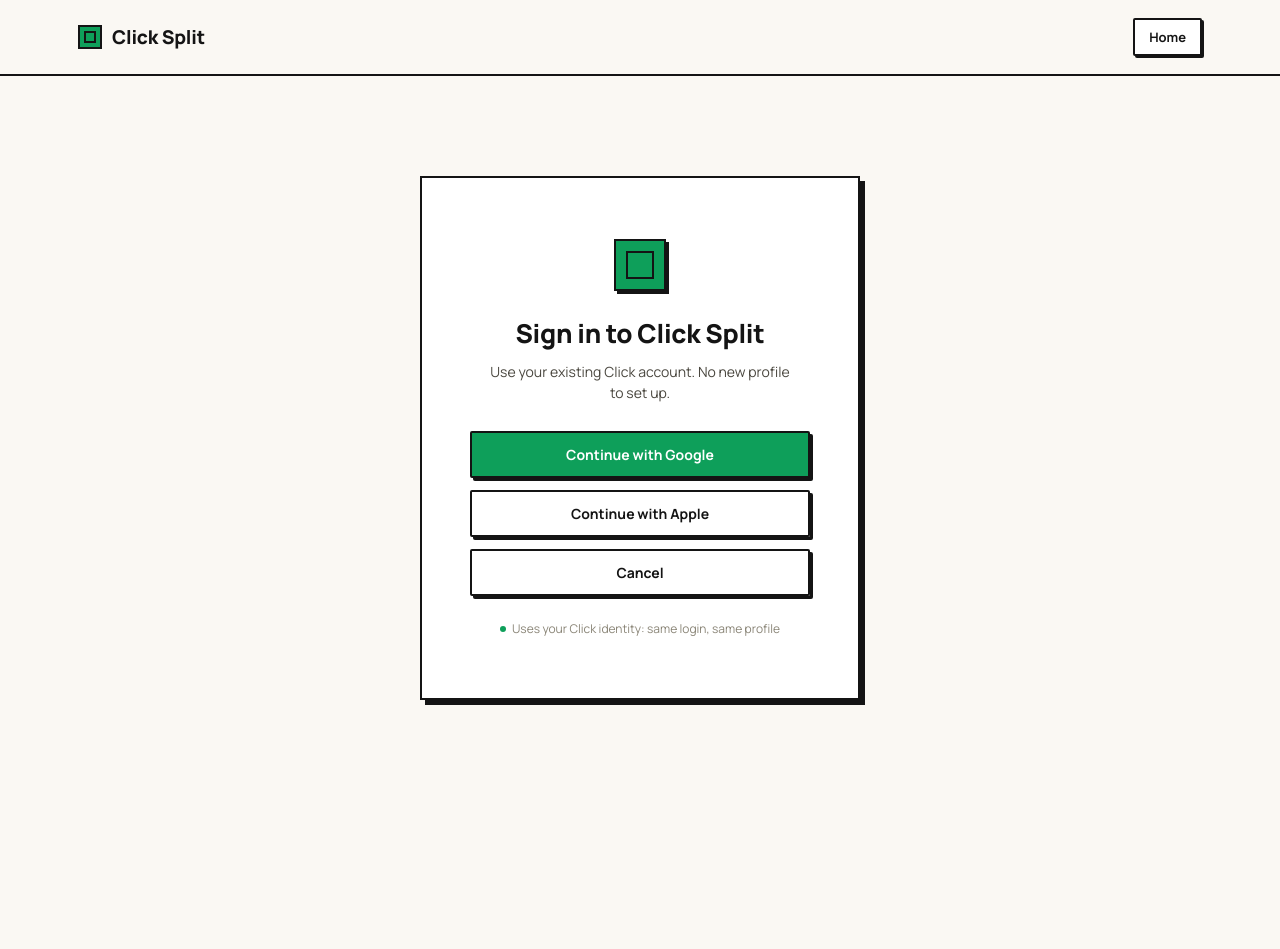
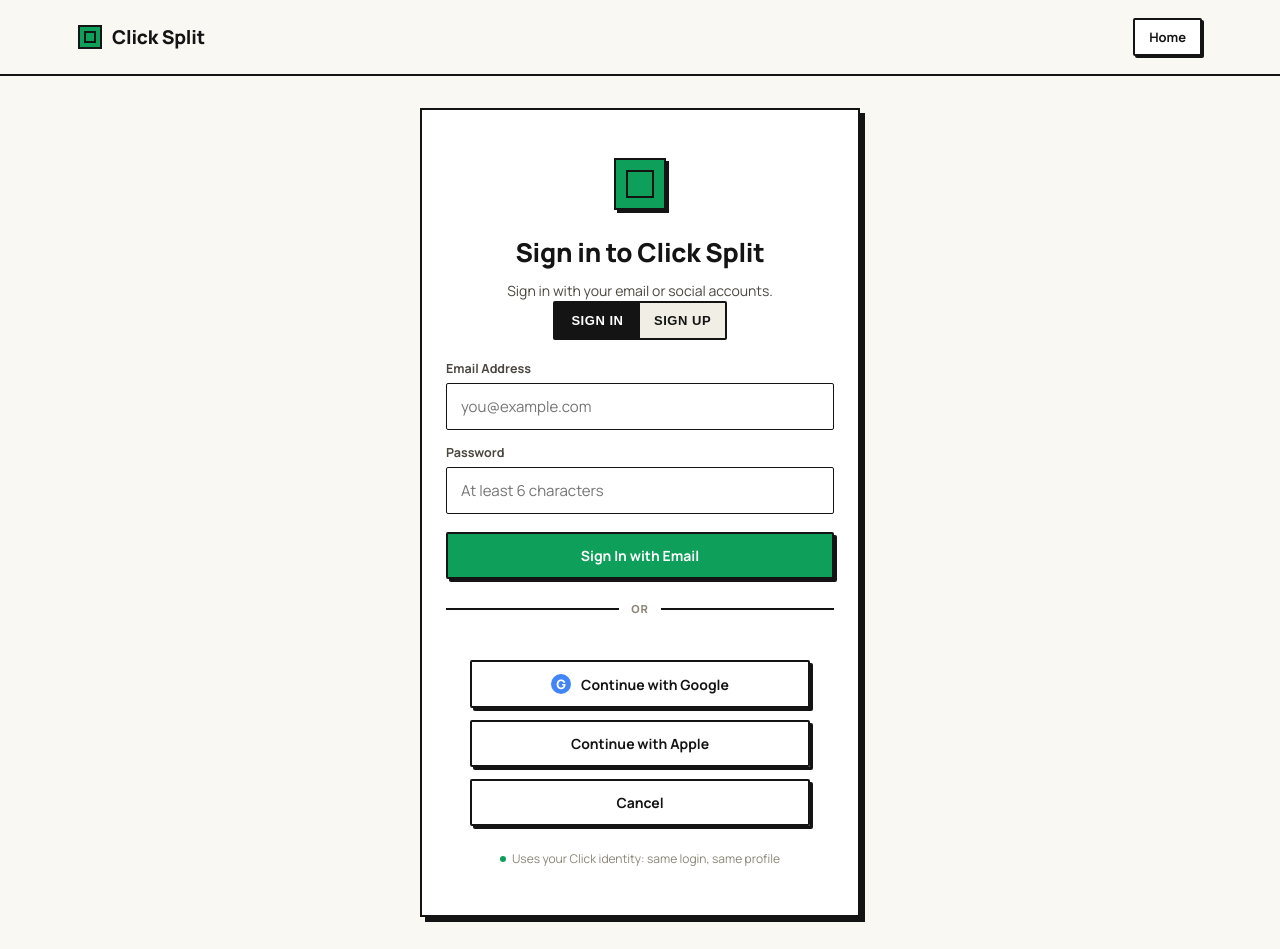
Before and after one commit to lightningbolts/click-split, a Next.js app: page /signin in a window 1280 px wide. Before the commit the page ends 800 px from the top, so only its background shows below. Built offline with nearby package versions, Linux system fonts and the light colour scheme.

Commit message:
feat: add email and password authentication and sign-up support to sign-in page

```diff
--- a/app/privacy/page.tsx
+++ b/app/privacy/page.tsx
@@ -74,7 +74,7 @@ export default function PrivacyPolicyPage() {
             <section style={{ marginBottom: '28px' }}>
               <h2 style={{ fontSize: '18px', fontWeight: 800, marginBottom: '12px' }}>5. Account Deletion & Data Rights</h2>
               <p style={{ lineHeight: 1.6, color: 'var(--ink-soft)' }}>
-                You have the right to request deletion of your account and associated expense records at any time. You can request account deletion directly within the app under Profile, or by emailing <a href="mailto:support@joinclick.co" style={{ color: 'var(--green)', textDecoration: 'underline' }}>support@joinclick.co</a>.
+                You have the right to request deletion of your account and associated expense records at any time. You can request account deletion directly within the app under Profile, or by emailing <a href="mailto:click.us.platforms@gmail.com" style={{ color: 'var(--green)', textDecoration: 'underline' }}>click.us.platforms@gmail.com</a>.
               </p>
             </section>
 
@@ -85,7 +85,7 @@ export default function PrivacyPolicyPage() {
               </p>
               <p style={{ marginTop: '8px', color: 'var(--ink)' }}>
                 <strong>Click Platforms Support</strong><br />
-                Email: <a href="mailto:support@joinclick.co" style={{ color: 'var(--green)', textDecoration: 'underline' }}>support@joinclick.co</a><br />
+                Email: <a href="mailto:click.us.platforms@gmail.com" style={{ color: 'var(--green)', textDecoration: 'underline' }}>click.us.platforms@gmail.com</a><br />
                 Website: <a href="https://joinclick.co" style={{ color: 'var(--green)', textDecoration: 'underline' }}>joinclick.co</a>
               </p>
             </section>
--- a/app/signin/page.tsx
+++ b/app/signin/page.tsx
@@ -1,15 +1,23 @@
 'use client';
 
 import Link from 'next/link';
+import { useRouter } from 'next/navigation';
 import { useState, useEffect } from 'react';
 import { getSupabaseClient } from '@/lib/supabase/client';
 
 /**
- * Sign-in page - triggers Supabase OAuth (Google or Apple).
+ * Sign-in page supporting Supabase Email/Password and OAuth (Google / Apple).
  */
 export default function SignInPage() {
+  const router = useRouter();
+  const [mode, setMode] = useState<'signin' | 'signup'>('signin');
+  const [email, setEmail] = useState('');
+  const [password, setPassword] = useState('');
+  const [fullName, setFullName] = useState('');
+  const [isSubmitting, setIsSubmitting] = useState(false);
   const [loadingProvider, setLoadingProvider] = useState<string | null>(null);
   const [error, setError] = useState<string | null>(null);
+  const [message, setMessage] = useState<string | null>(null);
   const [origin, setOrigin] = useState<string>('');
 
   useEffect(() => {
@@ -18,9 +26,90 @@ export default function SignInPage() {
     }
   }, []);
 
+  const handlePasswordAuth = async (e: React.FormEvent) => {
+    e.preventDefault();
+    setError(null);
+    setMessage(null);
+
+    const cleanEmail = email.trim();
+    if (!cleanEmail || !password) {
+      setError('Please enter both email and password.');
+      return;
+    }
+
+    if (password.length < 6) {
+      setError('Password must be at least 6 characters.');
+      return;
+    }
+
+    if (mode === 'signup' && !fullName.trim()) {
+      setError('Please enter your full name.');
+      return;
+    }
+
+    const supabase = getSupabaseClient();
+    if (!supabase) {
+      setError('Authentication service is not configured.');
+      return;
+    }
+
+    setIsSubmitting(true);
+
+    try {
+      if (mode === 'signin') {
+        const { data, error: signInErr } = await supabase.auth.signInWithPassword({
+          email: cleanEmail,
+          password,
+        });
+
+        if (signInErr) {
+          setError(signInErr.message);
+          setIsSubmitting(false);
+          return;
+        }
+
+        if (data.session) {
+          router.push('/dashboard');
+          router.refresh();
+        }
+      } else {
+        const { data, error: signUpErr } = await supabase.auth.signUp({
+          email: cleanEmail,
+          password,
+          options: {
+            data: {
+              full_name: fullName.trim(),
+            },
+          },
+        });
+
+        if (signUpErr) {
+          setError(signUpErr.message);
+          setIsSubmitting(false);
+          return;
+        }
+
+        if (data.session) {
+          // If session returned immediately (email confirmation disabled)
+          router.push('/dashboard');
+          router.refresh();
+        } else {
+          setMessage('Account created! Please check your email to confirm your account, then sign in.');
+          setMode('signin');
+          setPassword('');
+          setIsSubmitting(false);
+        }
+      }
+    } catch (err: unknown) {
+      setError(err instanceof Error ? err.message : 'An unexpected error occurred.');
+      setIsSubmitting(false);
+    }
+  };
+
   const handleOAuthSignIn = async (provider: 'google' | 'apple') => {
     setLoadingProvider(provider);
     setError(null);
+    setMessage(null);
 
     const supabase = getSupabaseClient();
     if (!supabase) {
@@ -67,24 +156,177 @@ export default function SignInPage() {
         <div className="form-card" style={{ width: '100%', maxWidth: '440px' }}>
           <div className="auth-wrap">
             <div className="auth-mark" />
-            <h1>Sign in to Click Split</h1>
+            <h1>{mode === 'signin' ? 'Sign in to Click Split' : 'Create an Account'}</h1>
             <p>
-              Use your existing Click account. No new profile to set up.
+              {mode === 'signin'
+                ? 'Sign in with your email or social accounts.'
+                : 'Join Click Split to track shared expenses and scan receipts.'}
             </p>
 
+            {/* Mode Switcher Tabs */}
+            <div
+              style={{
+                display: 'grid',
+                gridTemplateColumns: '1fr 1fr',
+                gap: '0',
+                border: 'var(--border)',
+                marginBottom: '20px',
+                background: 'var(--paper-dim)',
+                borderRadius: 'var(--radius)',
+              }}
+            >
+              <button
+                type="button"
+                onClick={() => { setMode('signin'); setError(null); setMessage(null); }}
+                style={{
+                  padding: '10px 14px',
+                  fontWeight: 800,
+                  fontSize: '13px',
+                  textTransform: 'uppercase',
+                  letterSpacing: '0.04em',
+                  cursor: 'pointer',
+                  border: 'none',
+                  background: mode === 'signin' ? 'var(--ink)' : 'transparent',
+                  color: mode === 'signin' ? 'var(--white)' : 'var(--ink)',
+                  transition: 'background 0.15s ease',
+                }}
+              >
+                Sign In
+              </button>
+              <button
+                type="button"
+                onClick={() => { setMode('signup'); setError(null); setMessage(null); }}
+                style={{
+                  padding: '10px 14px',
+                  fontWeight: 800,
+                  fontSize: '13px',
+                  textTransform: 'uppercase',
+                  letterSpacing: '0.04em',
+                  cursor: 'pointer',
+                  border: 'none',
+                  background: mode === 'signup' ? 'var(--ink)' : 'transparent',
+                  color: mode === 'signup' ? 'var(--white)' : 'var(--ink)',
+                  transition: 'background 0.15s ease',
+                }}
+              >
+                Sign Up
+              </button>
+            </div>
+
+            {/* Email + Password Form */}
+            <form onSubmit={handlePasswordAuth} style={{ width: '100%', display: 'flex', flexDirection: 'column', gap: '14px' }}>
+              {mode === 'signup' && (
+                <div className="field" style={{ margin: 0 }}>
+                  <label htmlFor="full-name" style={{ textAlign: 'left', display: 'block' }}>Full Name</label>
+                  <input
+                    id="full-name"
+                    type="text"
+                    placeholder="e.g. Alex Morgan"
+                    value={fullName}
+                    onChange={(e) => setFullName(e.target.value)}
+                    required
+                    disabled={isSubmitting}
+                  />
+                </div>
+              )}
+
+              <div className="field" style={{ margin: 0 }}>
+                <label htmlFor="email" style={{ textAlign: 'left', display: 'block' }}>Email Address</label>
+                <input
+                  id="email"
+                  type="email"
+                  placeholder="you@example.com"
+                  value={email}
+                  onChange={(e) => setEmail(e.target.value)}
+                  required
+                  autoComplete="email"
+                  disabled={isSubmitting}
+                />
+              </div>
+
+              <div className="field" style={{ margin: 0 }}>
+                <label htmlFor="password" style={{ textAlign: 'left', display: 'block' }}>Password</label>
+                <input
+                  id="password"
+                  type="password"
+                  placeholder="At least 6 characters"
+                  value={password}
+                  onChange={(e) => setPassword(e.target.value)}
+                  required
+                  autoComplete={mode === 'signin' ? 'current-password' : 'new-password'}
+                  disabled={isSubmitting}
+                />
+              </div>
+
+              <button
+                type="submit"
+                className="btn btn-primary btn-block"
+                disabled={isSubmitting || loadingProvider !== null}
+                style={{ marginTop: '4px' }}
+              >
+                {isSubmitting
+                  ? (mode === 'signin' ? 'Signing in…' : 'Creating Account…')
+                  : (mode === 'signin' ? 'Sign In with Email' : 'Create Account')}
+              </button>
+            </form>
+
+            {/* Brutalist Divider */}
+            <div
+              style={{
+                width: '100%',
+                display: 'flex',
+                alignItems: 'center',
+                gap: '12px',
+                margin: '22px 0 16px',
+              }}
+            >
+              <div style={{ flex: 1, height: '2px', background: 'var(--line)' }} />
+              <span style={{ fontSize: '11px', fontWeight: 800, textTransform: 'uppercase', letterSpacing: '0.08em', color: 'var(--grey)' }}>
+                OR
+              </span>
+              <div style={{ flex: 1, height: '2px', background: 'var(--line)' }} />
+            </div>
+
+            {/* OAuth Buttons */}
             <div className="auth-actions">
               <button
-                className="btn btn-primary btn-block"
+                className="btn btn-block"
                 onClick={() => handleOAuthSignIn('google')}
-                disabled={loadingProvider !== null}
+                disabled={loadingProvider !== null || isSubmitting}
+                style={{
+                  display: 'flex',
+                  alignItems: 'center',
+                  justifyContent: 'center',
+                  gap: '10px',
+                  background: 'var(--white)',
+                  color: 'var(--ink)',
+                  border: 'var(--border)',
+                  boxShadow: 'var(--shadow-sm)',
+                }}
               >
+                <span
+                  style={{
+                    display: 'inline-flex',
+                    alignItems: 'center',
+                    justifyContent: 'center',
+                    width: '20px',
+                    height: '20px',
+                    borderRadius: '50%',
+                    background: '#4285F4',
+                    color: '#fff',
+                    fontWeight: 900,
+                    fontSize: '13px',
+                  }}
+                >
+                  G
+                </span>
                 {loadingProvider === 'google' ? 'Redirecting…' : 'Continue with Google'}
               </button>
 
               <button
                 className="btn btn-ghost btn-block"
                 onClick={() => handleOAuthSignIn('apple')}
-                disabled={loadingProvider !== null}
+                disabled={loadingProvider !== null || isSubmitting}
               >
                 {loadingProvider === 'apple' ? 'Redirecting…' : 'Continue with Apple'}
               </button>
@@ -94,6 +336,26 @@ export default function SignInPage() {
               </Link>
             </div>
 
+            {/* Success Message */}
+            {message && (
+              <div
+                style={{
+                  color: 'var(--green)',
+                  fontSize: '13px',
+                  marginTop: '16px',
+                  background: 'var(--green-dim)',
+                  border: '1.5px solid var(--green)',
+                  padding: '10px 14px',
+                  width: '100%',
+                  textAlign: 'left',
+                  lineHeight: 1.5,
+                }}
+              >
+                {message}
+              </div>
+            )}
+
+            {/* Error Message */}
             {error && (
               <div
                 style={{
@@ -104,6 +366,8 @@ export default function SignInPage() {
                   border: '1.5px solid var(--red)',
                   padding: '10px 14px',
                   width: '100%',
+                  textAlign: 'left',
+                  lineHeight: 1.5,
                 }}
               >
                 {error}
--- a/app/support/page.tsx
+++ b/app/support/page.tsx
@@ -43,8 +43,8 @@ export default function SupportPage() {
               </p>
               <div style={{ fontSize: '16px', fontWeight: 800 }}>
                 Email:{' '}
-                <a href="mailto:support@joinclick.co" style={{ color: 'var(--green)', textDecoration: 'underline' }}>
-                  support@joinclick.co
+                <a href="mailto:click.us.platforms@gmail.com" style={{ color: 'var(--green)', textDecoration: 'underline' }}>
+                  click.us.platforms@gmail.com
                 </a>
               </div>
               <p style={{ fontSize: '13px', color: 'var(--grey)', marginTop: '6px' }}>
@@ -79,7 +79,7 @@ export default function SupportPage() {
               <div>
                 <h3 style={{ fontSize: '16px', fontWeight: 800, marginBottom: '6px' }}>How do I delete my account?</h3>
                 <p style={{ lineHeight: 1.6, color: 'var(--ink-soft)' }}>
-                  You can delete your account and associated data by emailing <a href="mailto:support@joinclick.co" style={{ color: 'var(--green)', textDecoration: 'underline' }}>support@joinclick.co</a> with the subject line &quot;Delete Account&quot;. All personal identifying data will be permanently wiped.
+                  You can delete your account and associated data by emailing <a href="mailto:click.us.platforms@gmail.com" style={{ color: 'var(--green)', textDecoration: 'underline' }}>click.us.platforms@gmail.com</a> with the subject line &quot;Delete Account&quot;. All personal identifying data will be permanently wiped.
                 </p>
               </div>
             </section>
--- a/app/terms/page.tsx
+++ b/app/terms/page.tsx
@@ -58,7 +58,7 @@ export default function TermsPage() {
             <section>
               <h2 style={{ fontSize: '18px', fontWeight: 800, marginBottom: '12px' }}>4. Contact</h2>
               <p style={{ lineHeight: 1.6, color: 'var(--ink-soft)' }}>
-                Questions regarding these Terms should be directed to <a href="mailto:support@joinclick.co" style={{ color: 'var(--green)', textDecoration: 'underline' }}>support@joinclick.co</a>.
+                Questions regarding these Terms should be directed to <a href="mailto:click.us.platforms@gmail.com" style={{ color: 'var(--green)', textDecoration: 'underline' }}>click.us.platforms@gmail.com</a>.
               </p>
             </section>
           </article>
```
